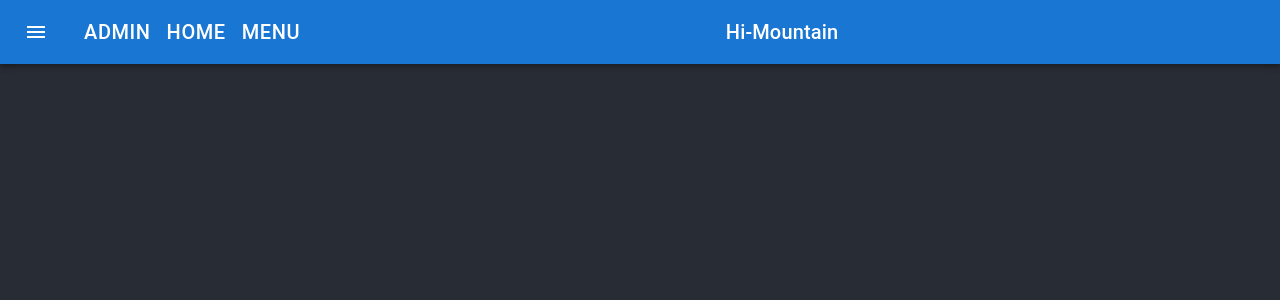
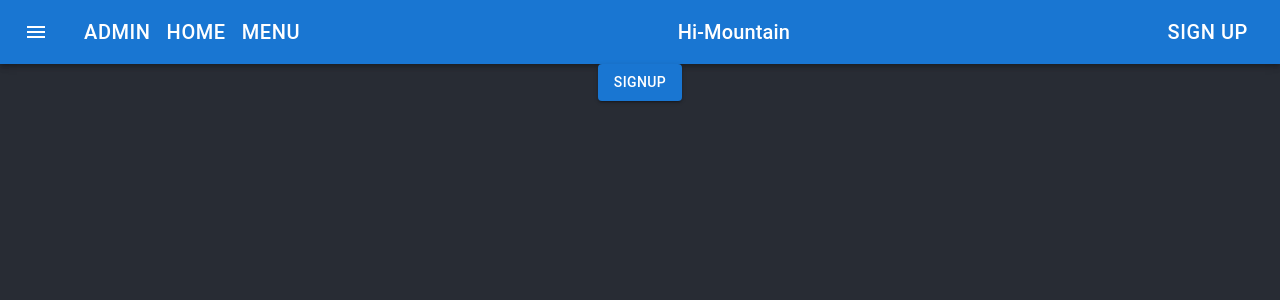
Before and after one commit to jaydedm/Conversation, a React (Create React App) app: page /signup in a window 1280 px wide. Shown: the top 300 px of the page. Built offline with nearby package versions, Linux system fonts and the light colour scheme.

Commit message:
added sign up button

```diff
--- a/src/App.tsx
+++ b/src/App.tsx
@@ -5,10 +5,11 @@ import {
   Routes,
   Route
 } from "react-router-dom";
-import { Home } from "./Pages/Home/Home"
-import { Menu } from "./Pages/Menu/Menu";
-import { Admin } from "./Pages/Admin/Admin";
+import { Home } from "./pages/Home/Home"
+import { Menu } from "./pages/Menu/Menu";
+import { Admin } from "./pages/Admin/Admin";
 import { ReactElement } from "react";
+import { SignUp } from "./pages/SignUp/SignUp";
 
 export const App = (): ReactElement => {
   return (
@@ -19,6 +20,7 @@ export const App = (): ReactElement => {
           <Route path="/" element={<Home />} />
           <Route path="/menu" element={<Menu />} />
           <Route path="/admin" element={<Admin />} />
+          <Route path="/signup" element={<SignUp />} />
         </Routes>
       </BrowserRouter>
     </div>
--- /dev/null
+++ b/src/Pages/SignUp/SignUp.tsx
@@ -0,0 +1,14 @@
+import { ReactElement }  from 'react'
+import SignUpButton from "../../components/SignUpButton/SignUpButton"
+// input for username
+// input for phone number
+// button - onclick, sends info to db
+// use modules.css to avoid namespace collision for CSS classes
+
+export const SignUp = (): ReactElement => {
+    return (
+        <div>
+            <SignUpButton />
+        </div>
+    )
+}
--- a/src/components/Nav/Nav.tsx
+++ b/src/components/Nav/Nav.tsx
@@ -4,7 +4,7 @@ import Box from "@mui/material/Box";
 import Toolbar from "@mui/material/Toolbar";
 import Typography from "@mui/material/Typography";
 import {NavMenu} from "./NavMenu";
-import {NavButton} from "../navButton/NavButton";
+import {NavButton} from "../NavButton/NavButton";
 import { ReactElement } from "react";
 
 export const Nav = (): ReactElement => {
@@ -16,10 +16,10 @@ export const Nav = (): ReactElement => {
           <NavButton page="/admin" description="admin"></NavButton>
           <NavButton page="/" description="home"></NavButton>
           <NavButton page="/menu" description="menu"></NavButton>
-
-           <Typography variant="h6" component="div" sx={{ flexGrow: 1 }}>
+          <Typography variant="h6" component="div" sx={{ flexGrow: 1 }}>
             Hi-Mountain
-           </Typography>
+          </Typography>
+          <NavButton page="/signup" description="Sign Up"></NavButton>
         </Toolbar>
       </AppBar>
     </Box>
--- a/src/components/Nav/NavMenu.tsx
+++ b/src/components/Nav/NavMenu.tsx
@@ -11,6 +11,7 @@ export const NavMenu = (): ReactElement => {
   const handleClick = (event: React.MouseEvent<HTMLButtonElement>) => {
     setAnchorEl(event.currentTarget);
   };
+
   const handleClose = () => {
     setAnchorEl(null);
   };
@@ -31,6 +32,8 @@ export const NavMenu = (): ReactElement => {
       >
         <MenuIcon />
       </IconButton>
+
+
       <Menu
         id="basic-menu"
         anchorEl={anchorEl}
@@ -40,6 +43,7 @@ export const NavMenu = (): ReactElement => {
           "aria-labelledby": "basic-button",
         }}
       >
+
         <MenuItem onClick={handleClose}>Home</MenuItem>
         <MenuItem onClick={handleClose}>History</MenuItem>
         <MenuItem onClick={handleClose}>Menu</MenuItem>
--- /dev/null
+++ b/src/components/SignUpButton/SignUpButton.tsx
@@ -0,0 +1,14 @@
+import { ReactElement }  from 'react'
+import Button from '@mui/material/Button';
+
+const SignUpButton = (): ReactElement => {
+  return (
+    <div className="SignUpButton">
+        <Button variant="contained" color="primary" >
+            Signup
+         </Button>
+    </div>
+  )
+};
+
+export default SignUpButton
--- a/src/components/navButton/NavButton.tsx
+++ b/src/components/navButton/NavButton.tsx
@@ -5,7 +5,6 @@ interface NavButtonProps {
     page: string;
     description: string
 }
-
 
 export const NavButton = ({ page, description }: NavButtonProps): ReactElement => {
         return(
```
Also changed, not shown: 1 other file (tests, documents, lock files or other folders).
